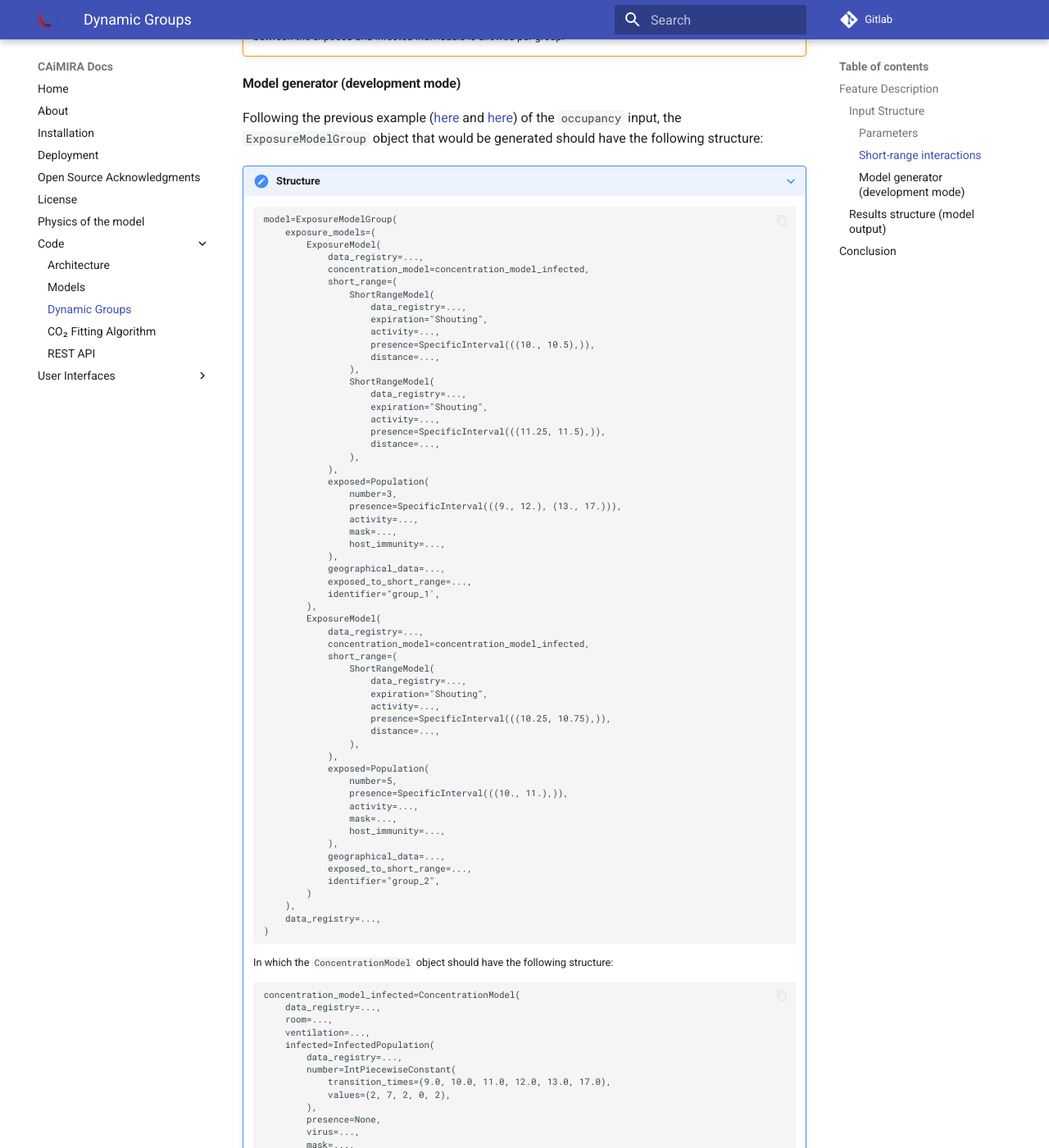
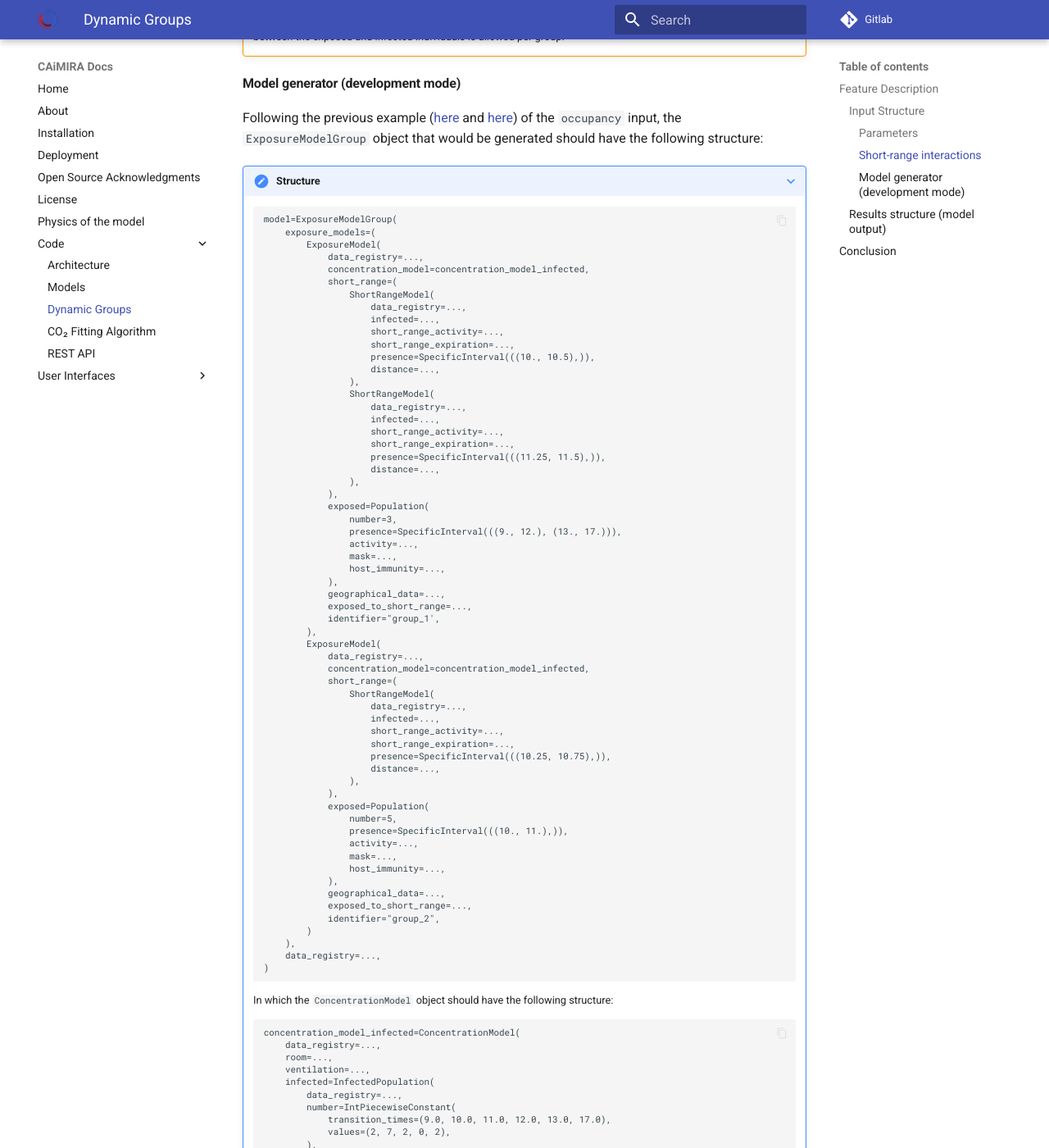
Before and after one commit to CERN/CAiMIRA, an MkDocs documentation site: the page built from caimira/docs/mkdocs/docs/code/dynamic_groups.md, in a window 1280 px wide and 1400 px high, scrolled down 4636 px. Shown: the whole window at 82% size. Built offline with MkDocs 1.6.1 and Material for MkDocs 9.7.7, drawn with Linux system fonts in a browser that asks for light colours; some of the changed text lies outside the part shown.

Commit message:
doc infected, short_range_expiration, short_range_activity in ShortRangeModel

```diff
--- a/caimira/docs/mkdocs/docs/code/dynamic_groups.md
+++ b/caimira/docs/mkdocs/docs/code/dynamic_groups.md
@@ -251,15 +251,17 @@ generated should have the following structure:
                     short_range=(
                         ShortRangeModel(
                             data_registry=...,
-                            expiration="Shouting",
-                            activity=...,
+                            infected=...,
+                            short_range_activity=...,
+                            short_range_expiration=...,
                             presence=SpecificInterval(((10., 10.5),)),
                             distance=...,
                         ),
                         ShortRangeModel(
                             data_registry=...,
-                            expiration="Shouting",
-                            activity=...,
+                            infected=...,
+                            short_range_activity=...,
+                            short_range_expiration=...,
                             presence=SpecificInterval(((11.25, 11.5),)),
                             distance=...,
                         ),
@@ -281,8 +283,9 @@ generated should have the following structure:
                     short_range=(
                         ShortRangeModel(
                             data_registry=...,
-                            expiration="Shouting",
-                            activity=...,
+                            infected=...,
+                            short_range_activity=...,
+                            short_range_expiration=...,
                             presence=SpecificInterval(((10.25, 10.75),)),
                             distance=...,
                         ),
@@ -335,6 +338,17 @@ generated should have the following structure:
     - In  the `infected` population (`InfectedPopulation`):
         - the `number` interval is calculated from the `occupancy` group
         object as a total sum of the infected from all groups at each `presence` interval
+        - the `activity' describes all the physical activities performed by the
+        infected population throughout their presence. The type of physical activity is
+        treated as a constant mixture of all the physical activities performed.
+        - the `expiration' describes all the expiratory activities performed by
+        the infected population throughout their presence. The type of expiratory activity is
+        treated as a constant mixture of all the expiratory activities performed.
+    - In  the `ShortRangeModel`:
+        - the `short_range_activity' describes the physical activities performed by the
+        infected population during the short-range interaction only.
+        - the `short_range_expiration' describes the expiratory activities performed by
+        the infected population during the short-range interaction only.
     - The `ConcentrationModel` shall be the same in each `ExposureModel`
 
     !!!note
@@ -348,6 +362,16 @@ generated should have the following structure:
         in each model. To ensure consistency, the algorithm verifies that the
         `number` and `presence` parameters of `InfectedPopulation` remain
         identical across all `ExposureModel` instances.
+
+        Also, note that the types of physical and expiratory activities of the infected
+        performed during short-range interactions must also cotribute to the overall
+        combination of physical and expiratory activities performed by that infected
+        throughout their total presence. That is, the type(s) of physical/expiratory activity(ies)
+        in `ShortRangeModel.short_range_activity`/`ShortRangeModel.short_range_expiration` must
+        be in the physical/expiratory activity(ies) of
+        `ShortRangeModel.infected.activity`/`ShortRangeModel.infected.expiration`. For example,
+        if the type of `short_range_expiration' is "Shouting", then the type of
+        `infected.expiration' may be 1/2 "Shouting" and 1/2 "Speaking".
 
     ??? tip "How to interpret one `IntPiecewiseConstant` instance?"
 
```
